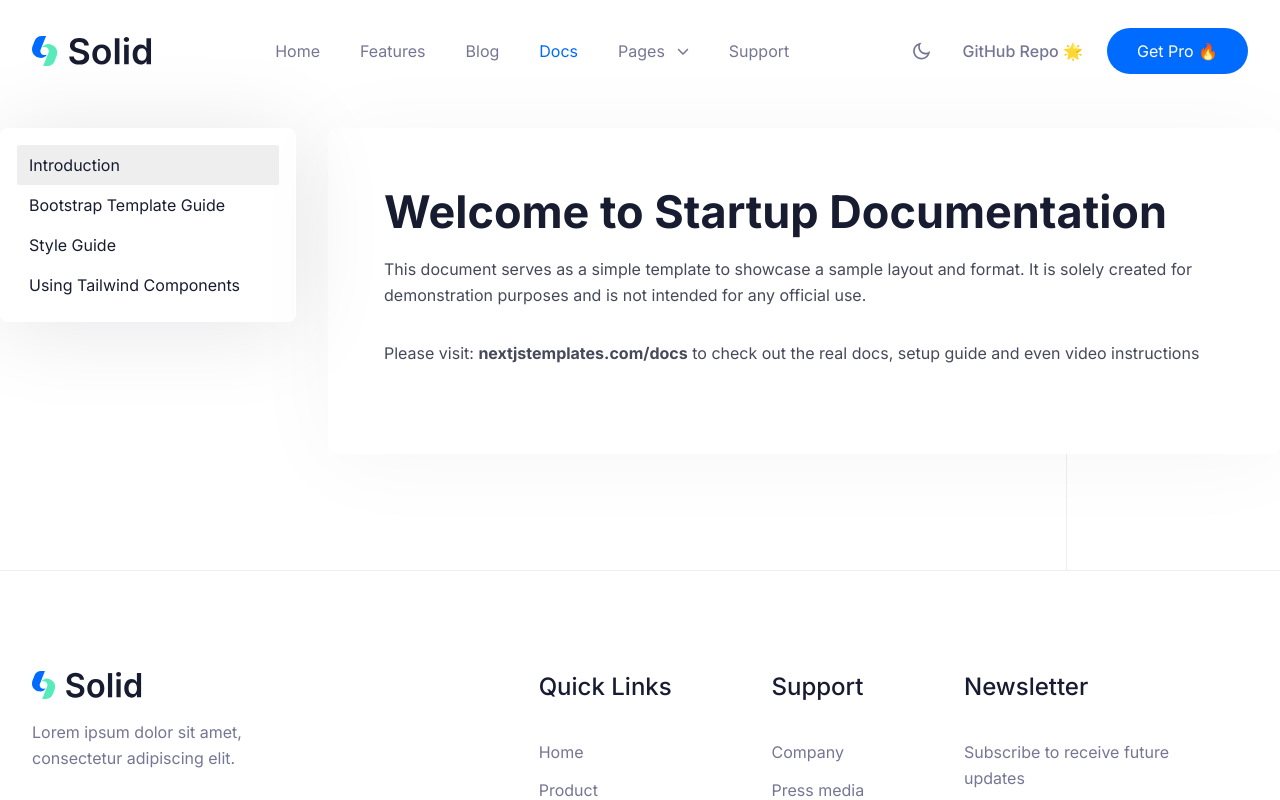
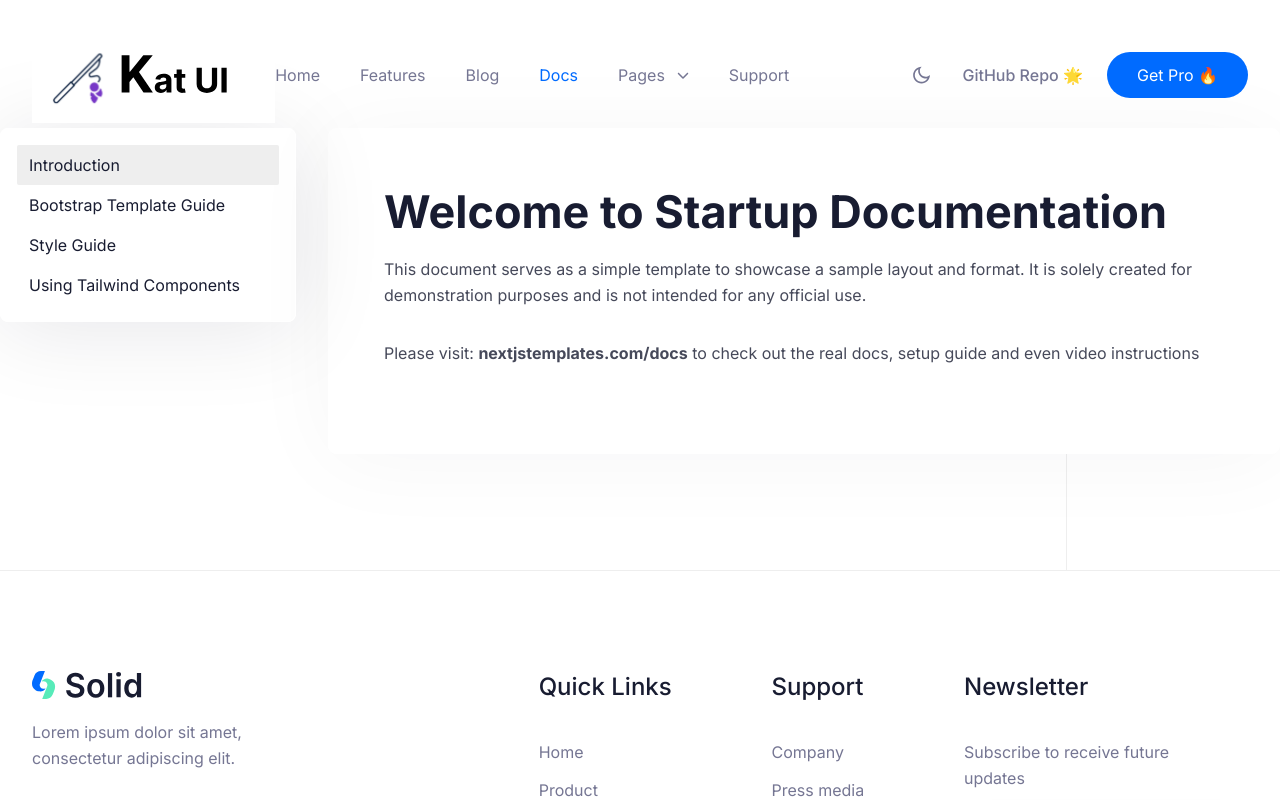
Before and after one commit to DarkInventor/katuikit, a Next.js app: page /docs in a window 1280 px wide. Shown: the top 800 px of the page. Built offline with nearby package versions, Linux system fonts and the light colour scheme.

Commit message:
added brand new logo

```diff
--- a/app/(site)/head.tsx
+++ b/app/(site)/head.tsx
@@ -1,7 +1,7 @@
 export default function Head() {
   return (
     <>
-      <title> Solid | Next.js Template for Startup and SaaS</title>
+      <title> KatUI | Collection of Components + templates built using React</title>
       <meta content="width=device-width, initial-scale=1" name="viewport" />
       <meta name="description" content="Built with Next.js and TypeScript" />
       <link rel="icon" href="/images/favicon.ico" />
--- a/components/Header/index.tsx
+++ b/components/Header/index.tsx
@@ -39,17 +39,17 @@ const Header = () => {
         <div className="flex w-full items-center justify-between xl:w-1/4">
           <a href="/">
             <Image
-              src="/images/logo/logo-dark.svg"
+              src="/images/logo/dark-logo.svg"
               alt="logo"
               width={119.03}
               height={30}
               className="hidden w-full dark:block"
             />
             <Image
-              src="/images/logo/logo-light.svg"
+              src="/images/logo/light-logo.svg"
               alt="logo"
               width={119.03}
-              height={30}
+              height={20}
               className="w-full dark:hidden"
             />
           </a>
--- a/components/Hero/index.tsx
+++ b/components/Hero/index.tsx
@@ -16,7 +16,7 @@ const Hero = () => {
           <div className="flex lg:items-center lg:gap-8 xl:gap-32.5">
             <div className=" md:w-1/2">
               <h4 className="mb-4.5 text-lg font-medium text-black dark:text-white">
-                🔥 Solid - A Complete SaaS Web Template
+                🔥 Kat UI - Collection of Components + Templates built using React
               </h4>
               <h1 className="mb-5 pr-16 text-3xl font-bold text-black dark:text-white xl:text-hero ">
                 Free Next.js Template for {"   "}
```
Also changed, not shown: public/images/logo/dark-logo.svg (added), public/images/logo/light-logo.svg (added).
